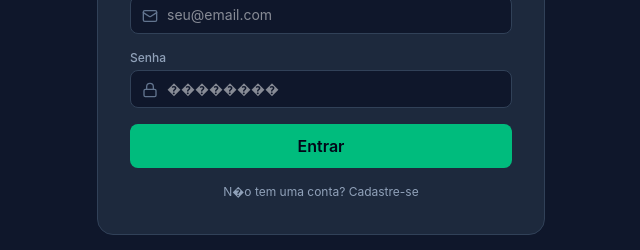
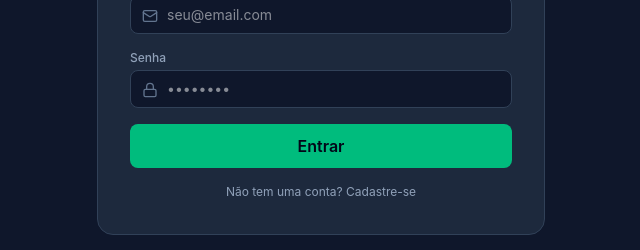
Before and after one commit to pedrimhp777-oss/finance-tracker-front, a React (Vite) app: page / in a window 1280 px wide. Shown: the part 379-629 px from the top of the page, without its empty margins (319-959 px from the left). Built offline with nearby package versions, Linux system fonts and the light colour scheme; no server answers.

Commit message:
Fix UTF-8 encoding in frontend source

```diff
--- a/src/pages/Auth.tsx
+++ b/src/pages/Auth.tsx
@@ -26,12 +26,12 @@ export const Auth: React.FC = () => {
         await login(res.data.access_token);
       } else {
         await api.post('/auth/register', { name, email, password });
-        alert('Conta criada com sucesso! Fa�a login.');
+        alert('Conta criada com sucesso! Faça login.');
         setIsLogin(true);
       }
     } catch (err: any) {
       console.error('Erro na resposta do backend:', err.response?.data || err.message);
-      alert(err.response?.data?.detail || 'Erro na autentica��o. Verifique seus dados.');
+      alert(err.response?.data?.detail || 'Erro na autenticação. Verifique seus dados.');
     }
   };
 
@@ -87,7 +87,7 @@ export const Auth: React.FC = () => {
                 value={password}
                 onChange={(e) => setPassword(e.target.value)}
                 className="w-full bg-slate-900 border border-slate-700 rounded-lg py-2 pl-9 pr-3 text-white text-sm focus:outline-none focus:border-emerald-500"
-                placeholder="��������"
+                placeholder="••••••••"
               />
             </div>
           </div>
@@ -102,7 +102,7 @@ export const Auth: React.FC = () => {
           onClick={() => setIsLogin(!isLogin)}
           className="w-full mt-4 text-xs text-slate-400 hover:text-white transition"
         >
-          {isLogin ? 'N�o tem uma conta? Cadastre-se' : 'J� tem conta? Fa�a login'}
+          {isLogin ? 'Não tem uma conta? Cadastre-se' : 'Já tem conta? Faça login'}
         </button>
       </div>
     </div>
```
